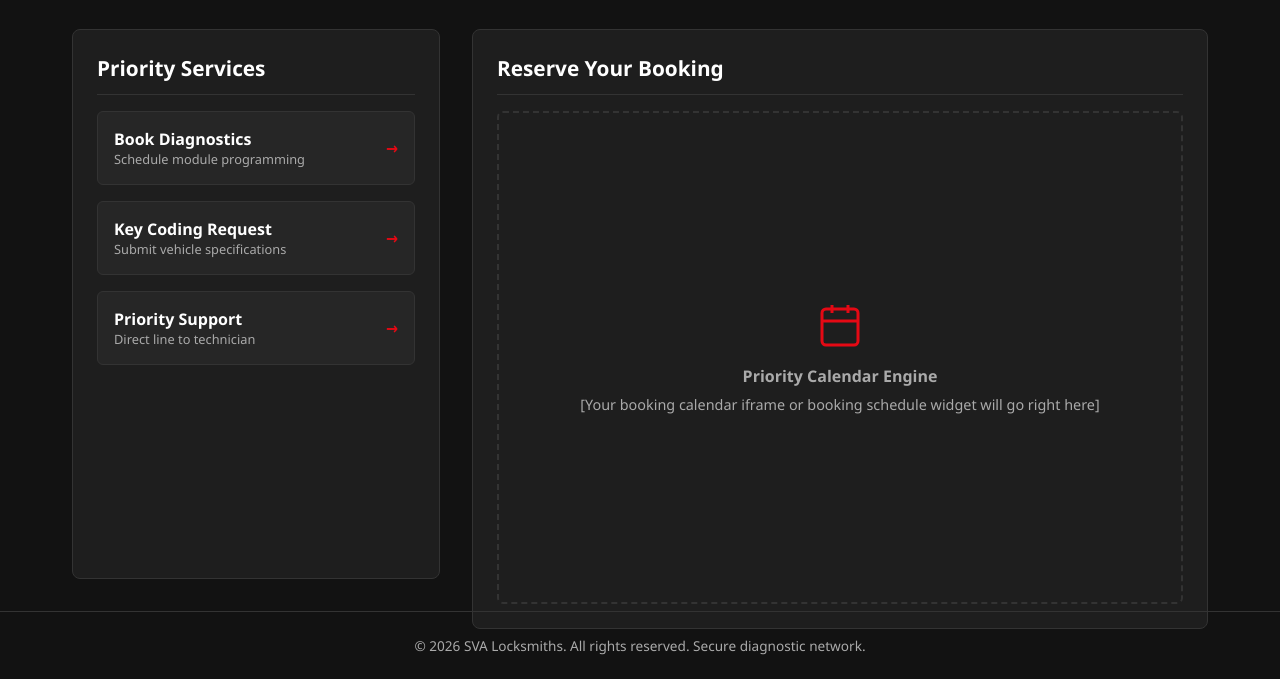
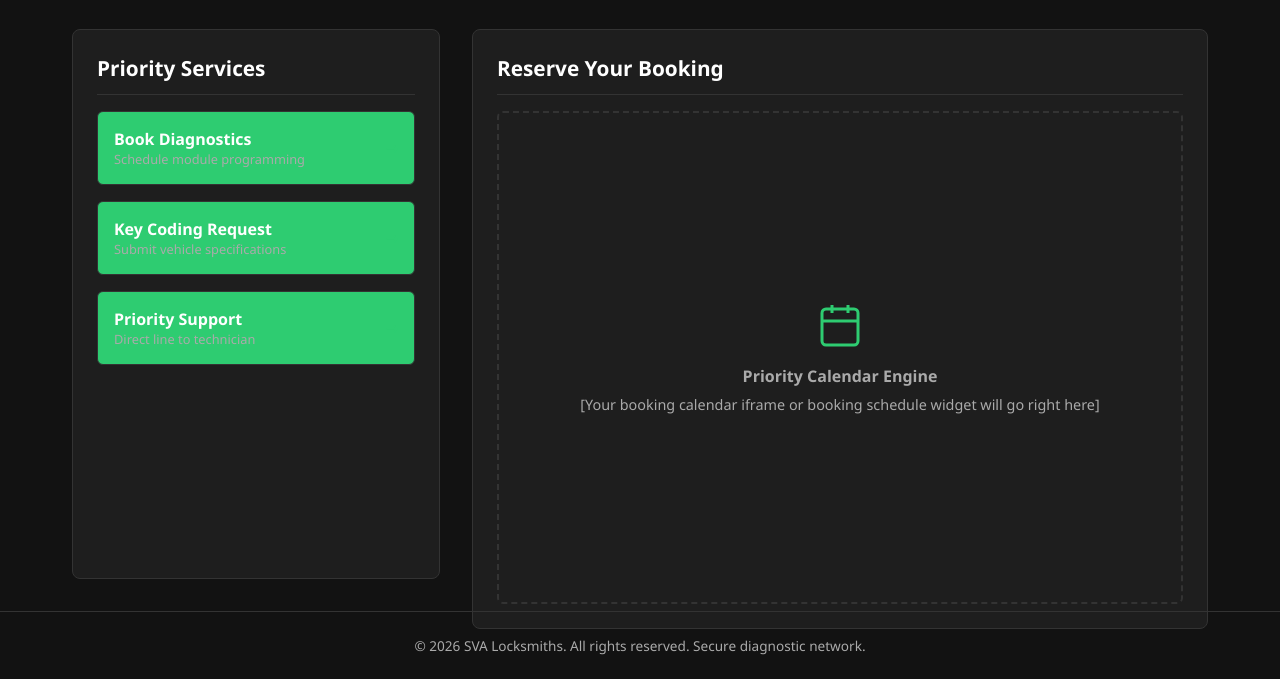
Before and after one commit to jonesy1855/svalocksmiths, a plain HTML site: page portal/index.html in a window 1280 px wide. Shown: the part 178-857 px from the top of the page. Drawn offline with Linux system fonts and the light colour scheme.

Commit message:
Change accent color to #2ecc71
Updated accent color to SVA's signature brand color.

```diff
--- a/portal/index.html
+++ b/portal/index.html
@@ -8,7 +8,7 @@
         :root {
             --bg-color: #121212;
             --card-bg: #1e1e1e;
-            --accent-color: #e50914; /* Change this to SVA's signature brand color if different */
+            --accent-color: #2ecc71; /* Change this to SVA's signature brand color if different */
             --text-main: #ffffff;
             --text-muted: #aaaaaa;
             --border-color: #333333;
@@ -144,7 +144,7 @@
         }
 
         .action-link {
-            background-color: #262626;
+            background-color: #2ecc71;
             border: 1px solid var(--border-color);
             padding: 1rem;
             border-radius: 6px;
```
